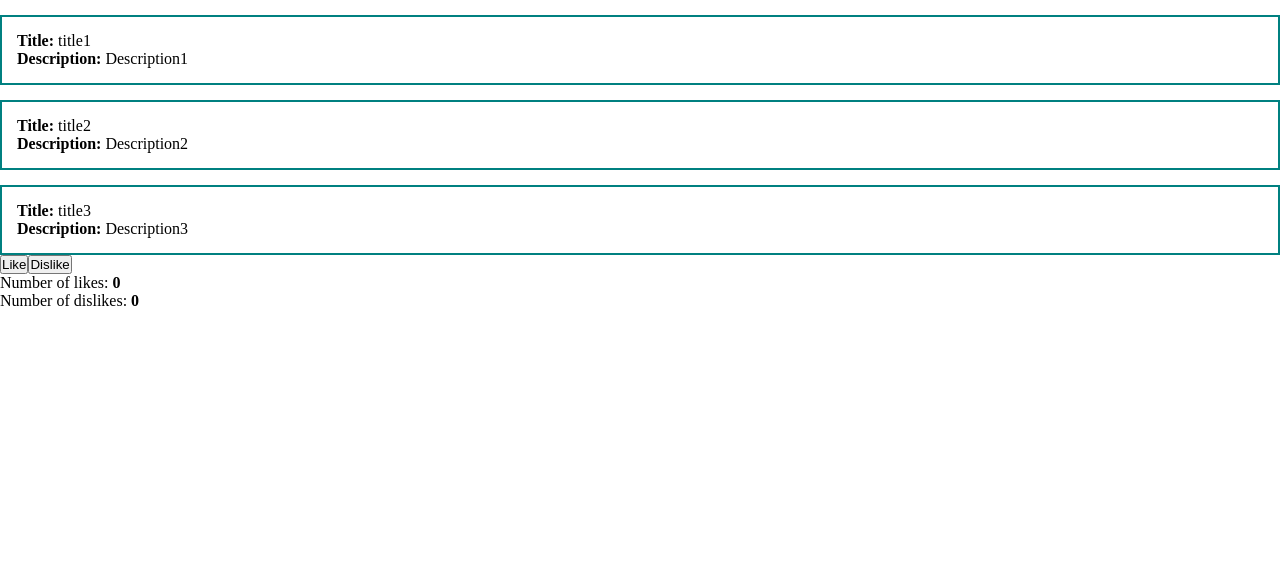
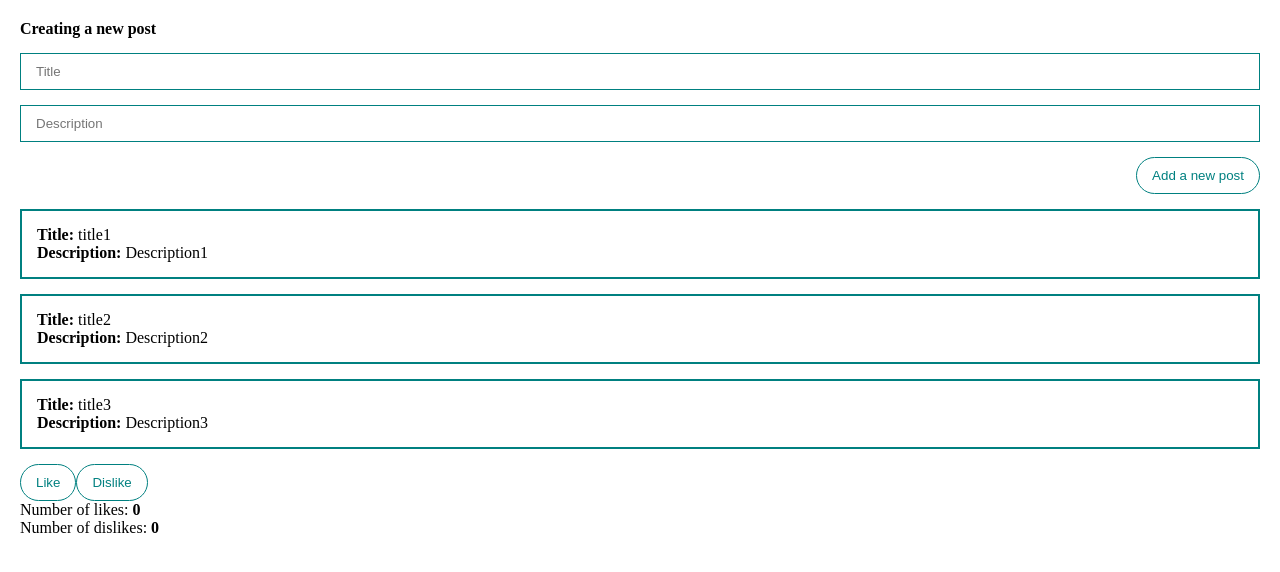
Before and after one commit to Alena2020/app-vue, a Vue app: page / in a window 1280 px wide. Shown: the top 572 px of the page. Built offline with nearby package versions, Linux system fonts and the light colour scheme.

Commit message:
Two-way binding

```diff
--- a/src/App.vue
+++ b/src/App.vue
@@ -1,12 +1,30 @@
 <template>
-  <div>
+  <div class="app">
+    <form @submit.prevent>
+      <h4>Creating a new post</h4>
+      <input
+        v-bind:value="title"
+        @input="title = $event.target.value"
+        class="input"
+        type="text"
+        placeholder="Title"
+      />
+      <input
+        v-bind:value="description"
+        @input="description = $event.target.value"
+        class="input"
+        type="text"
+        placeholder="Description"
+      />
+      <button class="btn" @click="createPost">Add a new post</button>
+    </form>
     <div class="post" v-for="post in posts">
       <div><strong>Title: </strong>{{ post.title }}</div>
       <div><strong>Description: </strong>{{ post.description }}</div>
     </div>
     <div>
-      <button @click="addLike">Like</button>
-      <button @click="addDislike">Dislike</button>
+      <button class="btn" @click="addLike">Like</button>
+      <button class="btn" @click="addDislike">Dislike</button>
     </div>
     <div>
       Number of likes: <strong>{{ likes }}</strong>
@@ -26,11 +44,21 @@ export default {
         { id: 2, title: "title2", description: "Description2" },
         { id: 3, title: "title3", description: "Description3" },
       ],
+      title: "",
+      description: "",
       likes: 0,
       dislikes: 0,
     };
   },
   methods: {
+    createPost() {
+      const newPost = {
+        id: Date.now(),
+        title: this.title,
+        description: this.description,
+      };
+      this.posts.push(newPost);
+    },
     addLike() {
       this.likes += 1;
     },
@@ -48,9 +76,41 @@ export default {
   padding: 0;
 }
 
+.app {
+  padding: 20px;
+}
+
 .post {
   padding: 15px;
   border: 2px solid teal;
   margin-top: 15px;
 }
+
+form {
+  display: flex;
+  flex-direction: column;
+}
+
+.input {
+  width: 100%;
+  padding: 10px 15px;
+  border: 1px solid teal;
+  margin-top: 15px;
+}
+
+.btn {
+  margin-top: 15px;
+  padding: 10px 15px;
+  align-self: flex-end;
+  background: none;
+  color: teal;
+  border: 1px solid teal;
+  border-radius: 25px;
+  cursor: pointer;
+}
+
+.btn:hover {
+  background: teal;
+  color: white;
+}
 </style>
```
